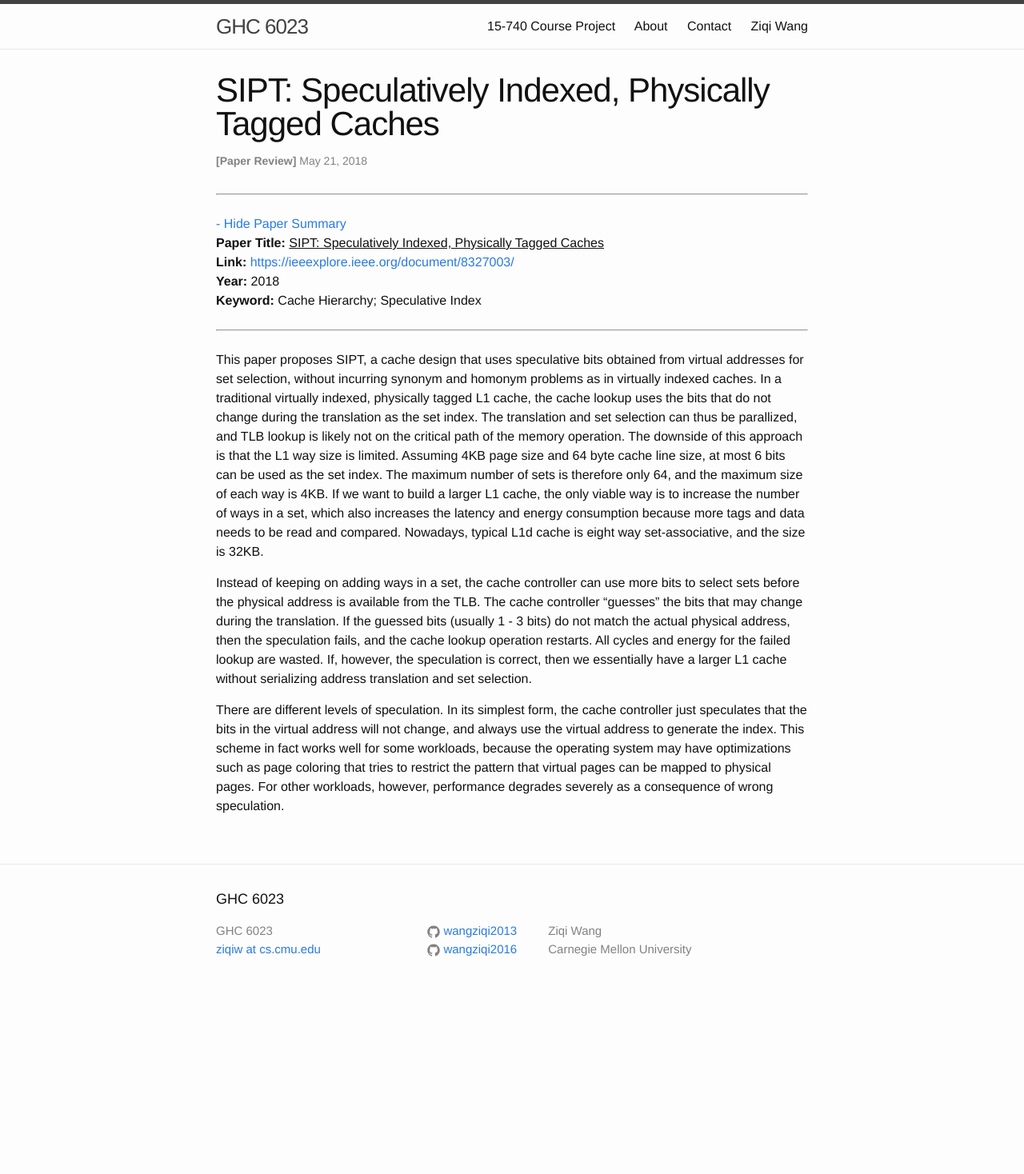
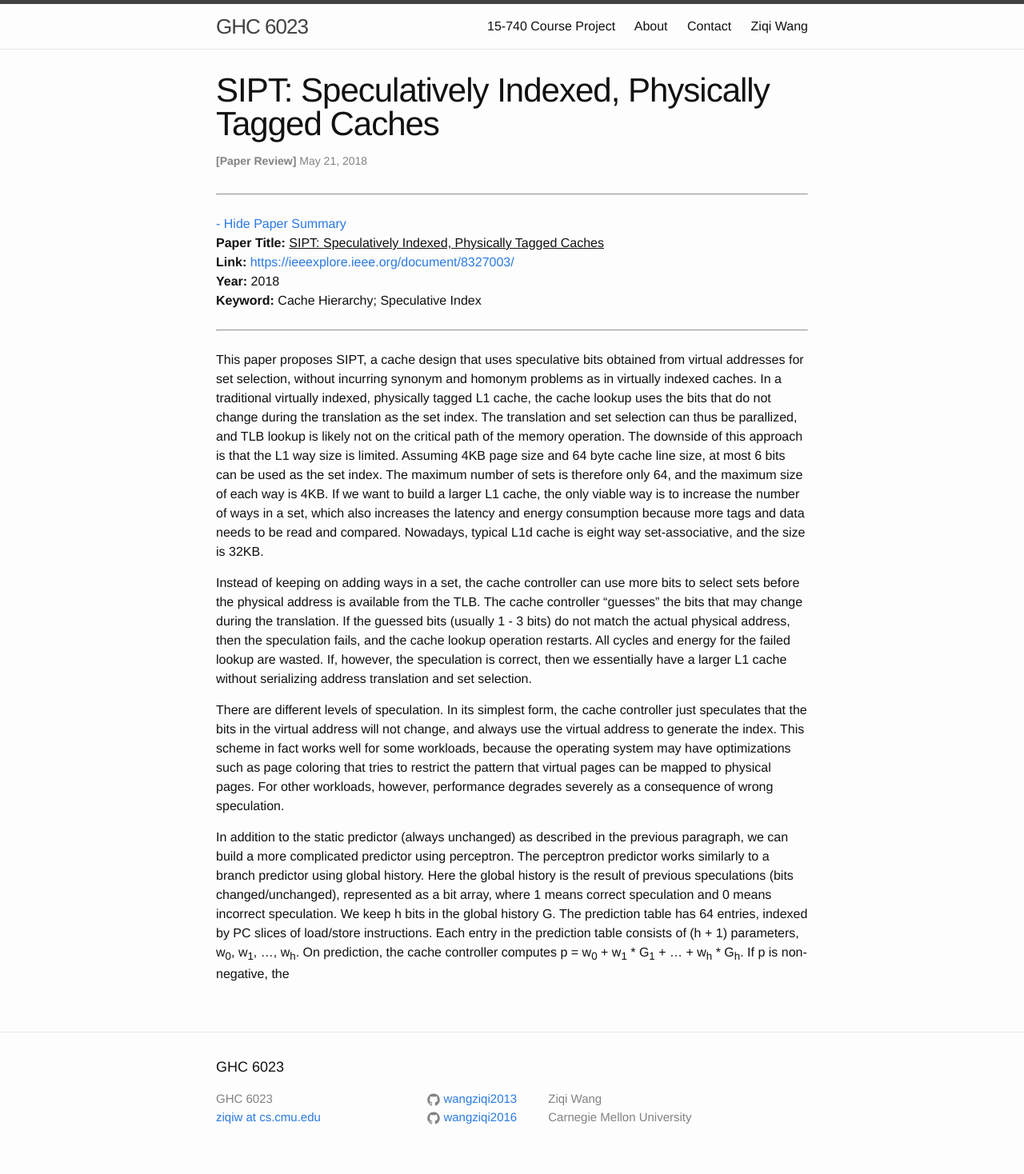
Before and after one commit to wangziqi2013/wangziqi2013.github.io, a Jekyll site: the page built from _posts/2018-05-20-SIPT.markdown, in a window 1280 px wide. Shown: the whole page at 80% size. Built offline with Jekyll 4.4.1, drawn with Linux system fonts in a browser that asks for light colours; before the commit the page ends 1258 px from its top, so only the background shows below that.

Commit message:
Working on perceptron

```diff
--- a/_posts/2018-05-20-SIPT.markdown
+++ b/_posts/2018-05-20-SIPT.markdown
@@ -35,3 +35,12 @@ in the virtual address will not change, and always use the virtual address to ge
 works well for some workloads, because the operating system may have optimizations such as page coloring that tries to
 restrict the pattern that virtual pages can be mapped to physical pages. For other workloads, however, performance
 degrades severely as a consequence of wrong speculation.
+
+In addition to the static predictor (always unchanged) as described in the previous paragraph, we can build a more
+complicated predictor using perceptron. The perceptron predictor works similarly to a branch predictor using global
+history. Here the global history is the result of previous speculations (bits changed/unchanged), represented as a
+bit array, where 1 means correct speculation and 0 means incorrect speculation. We keep h bits in the global history G.
+The prediction table has 64 entries, indexed by PC slices of load/store instructions. Each entry in the prediction
+table consists of (h + 1) parameters, w<sub>0</sub>, w<sub>1</sub>, ..., w<sub>h</sub>. On prediction, the cache controller
+computes p = w<sub>0</sub> + w<sub>1</sub> * G<sub>1</sub> + ... + w<sub>h</sub> * G<sub>h</sub>. If p is non-negative,
+the
```
